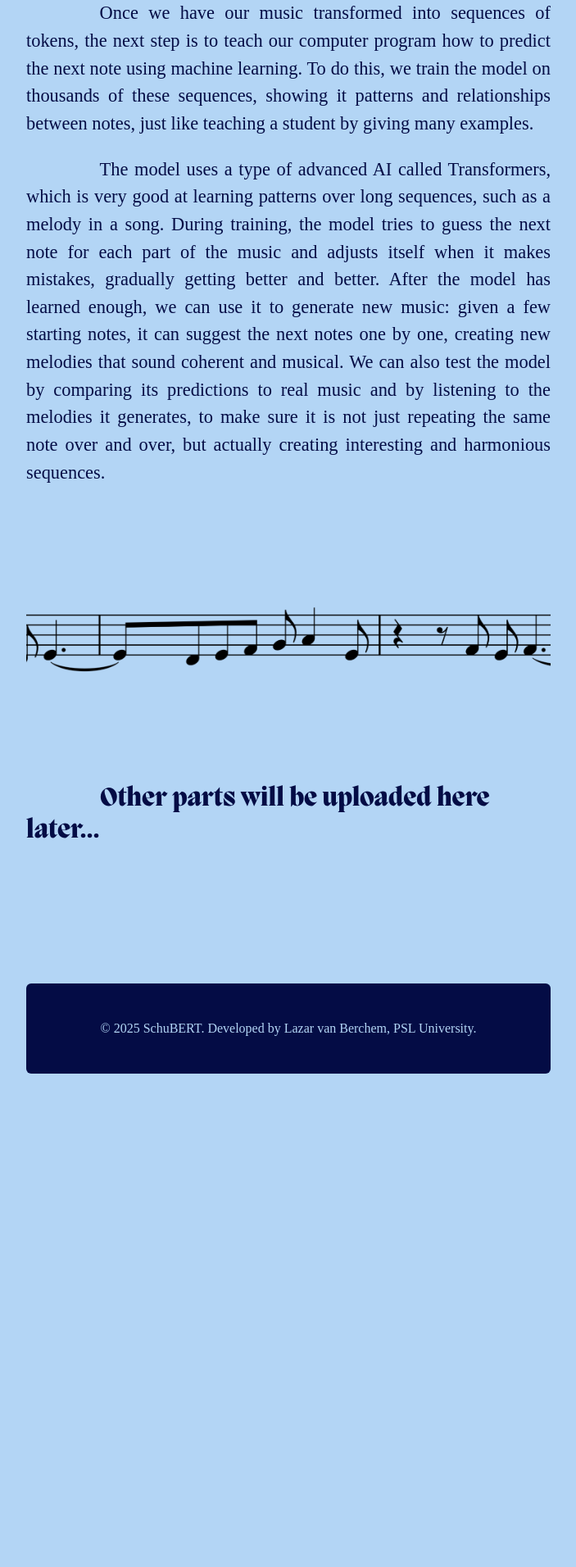
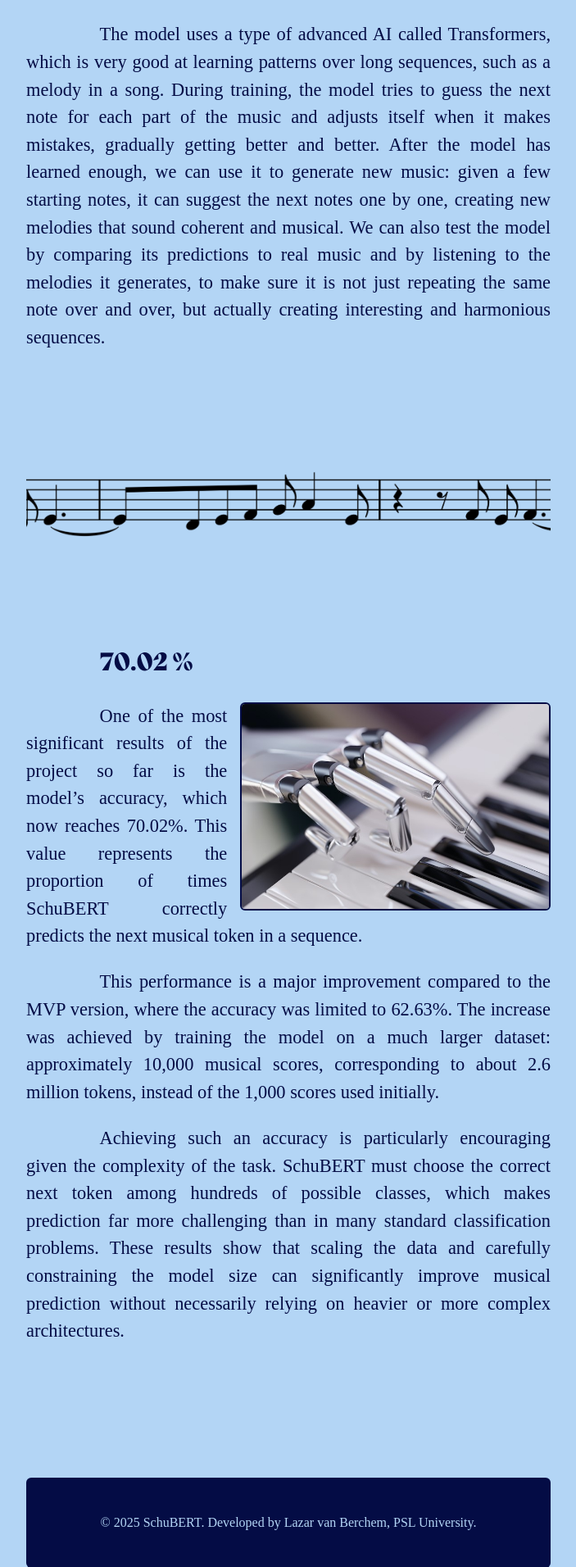
Before and after one commit to lazarvb/schubert2, a Flask app: page / in a window 1280 px wide. Shown: the part 3512-5424 px from the top of the page at 82% size, without its empty margins (288-991 px from the left). Before the commit the page ends 4822 px from the top, so only its background shows below. Run offline with Flask 3, Linux system fonts and the light colour scheme; some web fonts are replaced.

```diff
--- a/templates/homepage.html
+++ b/templates/homepage.html
@@ -133,10 +133,12 @@
             <div class="content-block">
                 <div class="text">
                     <h2>Data</h2>
+
                     <img
-                        src="{{ url_for('static', filename='assets/hand.jpg') }}"
+                        src="{{ url_for('static', filename='assets/tokenisation.png') }}"
                         alt="schubert"
                         class="float-img"
+                        style="height: 220px"
                     />
                     <p>
                         To teach our computer program to understand and create
@@ -158,11 +160,6 @@
                         both to analyze existing music and to generate new,
                         creative musical ideas.
                     </p>
-                    <img
-                        src="{{ url_for('static', filename='assets/tokenisation.png') }}"
-                        alt="schubert"
-                        class="center-img"
-                    />
                 </div>
             </div>
             <div class="sheet">
@@ -214,10 +211,41 @@
                 </div>
             </div>
             <div class="content-block">
-                <h2>Other parts will be uploaded here later...</h2>
+                <div class="text">
+                    <h2>70.02 %</h2>
+                    <img
+                        src="{{ url_for('static', filename='assets/hand.jpg') }}"
+                        alt="schubert"
+                        class="float-img"
+                    />
+                    <p>
+                        One of the most significant results of the project so
+                        far is the model’s accuracy, which now reaches 70.02%.
+                        This value represents the proportion of times SchuBERT
+                        correctly predicts the next musical token in a sequence.
+                    </p>
+                    <p>
+                        This performance is a major improvement compared to the
+                        MVP version, where the accuracy was limited to 62.63%.
+                        The increase was achieved by training the model on a
+                        much larger dataset: approximately 10,000 musical
+                        scores, corresponding to about 2.6 million tokens,
+                        instead of the 1,000 scores used initially.
+                    </p>
+                    <p>
+                        Achieving such an accuracy is particularly encouraging
+                        given the complexity of the task. SchuBERT must choose
+                        the correct next token among hundreds of possible
+                        classes, which makes prediction far more challenging
+                        than in many standard classification problems. These
+                        results show that scaling the data and carefully
+                        constraining the model size can significantly improve
+                        musical prediction without necessarily relying on
+                        heavier or more complex architectures.
+                    </p>
+                </div>
             </div>
         </div>
-
         <footer>
             <div class="header-box">
                 <p>
```
